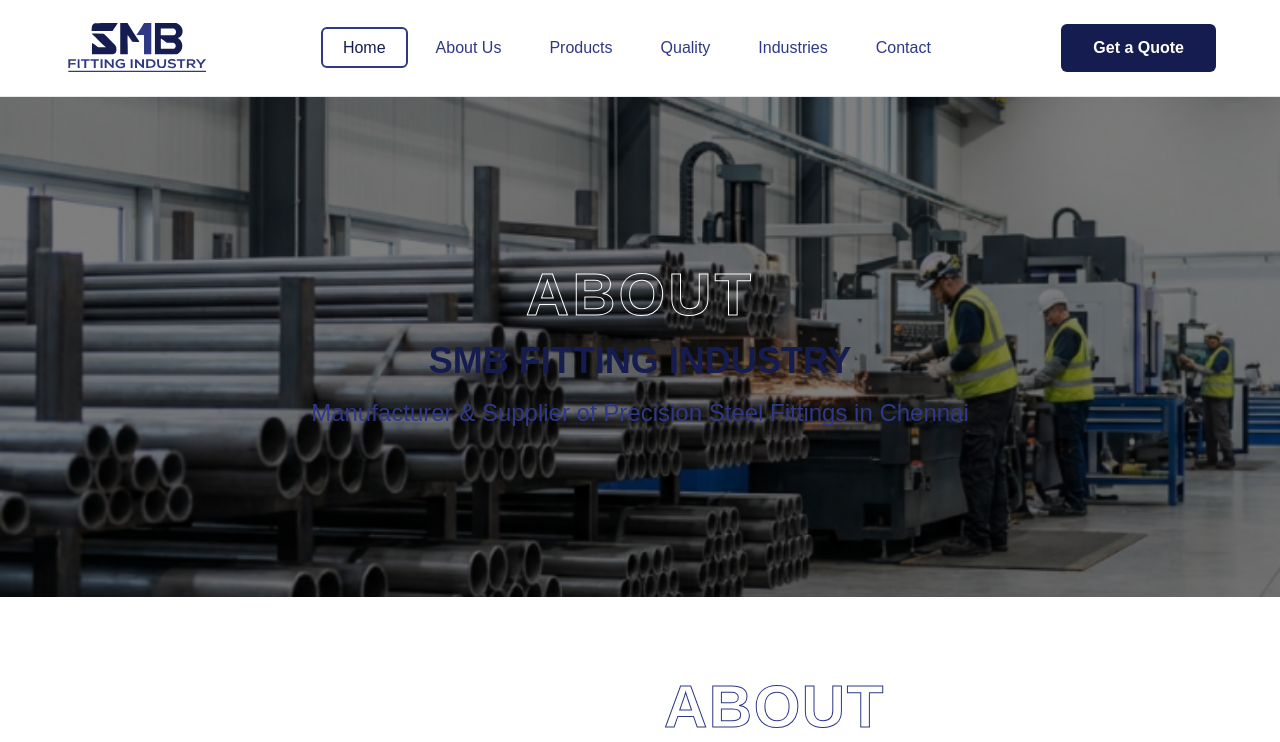
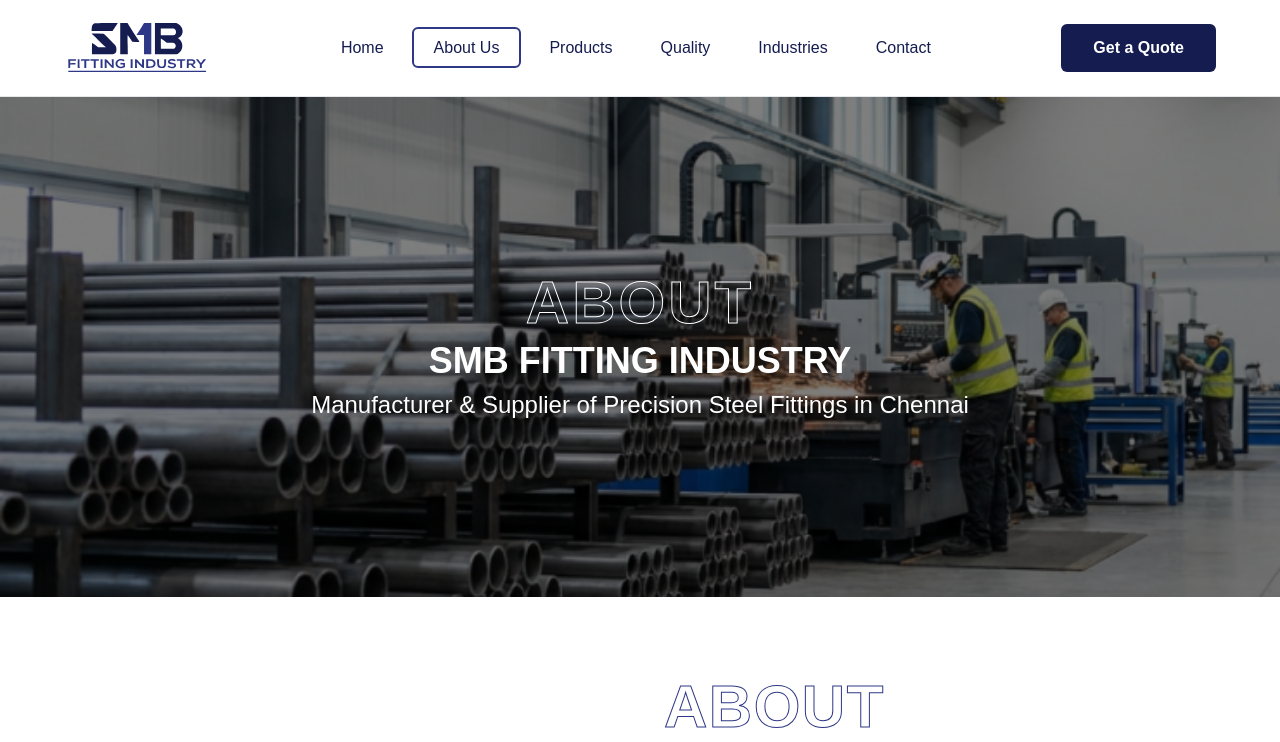
Before and after one commit to Mohammed-Burhani/smb-website, a Next.js app: page /about in a window 1280 px wide. Shown: the top 742 px of the page. Built offline with nearby package versions, Linux system fonts and the light colour scheme.

Commit message:
Navbar and footer working

```diff
--- a/app/components/Footer.tsx
+++ b/app/components/Footer.tsx
@@ -7,38 +7,38 @@
     { name: "Home", href: "/" },
     { name: "About Us", href: "/about" },
     { name: "Products", href: "/products" },
-    { name: "Services", href: "/services" },
+    { name: "Quality & Infrastructure", href: "/quality-infrastructure" },
+    { name: "Industries", href: "/industries" },
     { name: "Contact", href: "/contact" },
-    { name: "Enquiry Form", href: "/enquiry" },
-    { name: "FAQs", href: "/faqs" },
   ];
 
   return (
-    <footer className="w-full bg-white border-t border-gray-200">
+    <footer className="w-full bg-white border-t border-gray-200" role="contentinfo">
       <div className="px-8 lg:px-16 py-12">
         <div className="grid md:grid-cols-3 gap-12 max-w-7xl mx-auto">
           {/* Left - Logo and Description */}
-          <div className="space-y-4 text-center md:text-left">
-            <Link href="/" className="inline-block">
+          <div className="flex flex-col gap-4 text-center md:text-left">
+            <Link href="/" aria-label="SMB Fitting Industry - Home">
               <Image
                 src="/logo.svg"
-                alt="SMB Fitting Industry"
+                alt="SMB Fitting Industry logo"
                 width={180}
                 height={60}
                 className="h-14 w-auto"
               />
             </Link>
             <p className="text-sm leading-relaxed" style={{ color: 'var(--color-secondary)' }}>
-              Precision steel pipe fittings manufacturer and supplier in Tondiarpet, Chennai, specializing in mild steel elbows and industrial pipe fittings with reliable quality and service.
+              Precision steel pipe fittings manufacturer and supplier in Tondiarpet, Chennai,
+              specializing in mild steel elbows and industrial pipe fittings with reliable quality and service.
             </p>
           </div>
 
           {/* Middle - Quick Links */}
-          <div className="text-center">
-            <h4 className="text-base font-bold mb-6 uppercase tracking-wide" style={{ color: 'var(--color-primary)' }}>
+          <nav aria-label="Footer navigation">
+            <h4 className="text-base font-bold mb-6 uppercase tracking-wide text-center" style={{ color: 'var(--color-primary)' }}>
               Quick Links
             </h4>
-            <ul className="space-y-2.5">
+            <ul className="space-y-2.5 text-center" role="list">
               {quickLinks.map((link) => (
                 <li key={link.name}>
                   <Link
@@ -51,38 +51,35 @@
                 </li>
               ))}
             </ul>
-          </div>
+          </nav>
 
           {/* Right - Contact Info */}
           <div className="text-center md:text-right">
             <h4 className="text-base font-bold mb-6 uppercase tracking-wide" style={{ color: 'var(--color-primary)' }}>
               Contact Info
             </h4>
-            <div className="space-y-2.5 text-sm inline-block text-left" style={{ color: 'var(--color-secondary)' }}>
+            <address className="not-italic space-y-2.5 text-sm inline-block text-left" style={{ color: 'var(--color-secondary)' }}>
               <Body className="leading-relaxed">
-                <strong>New No. 404/406, Thiruvottiyur High Road,</strong><br />
-                <strong>Tondiarpet, Chennai - 600081,</strong><br />
-                <strong>Tamil Nadu, India</strong>
+                New No. 404/406, Thiruvottiyur High Road,<br />
+                Tondiarpet, Chennai - 600081,<br />
+                Tamil Nadu, India
               </Body>
-
               <Body>
-                <strong>Phone:</strong>{" "}
+                <strong>Phone: </strong>
                 <a href="tel:+919940485711" className="hover:underline" style={{ color: 'var(--color-secondary)' }}>
                   +91 99404 85711
                 </a>
               </Body>
-
               <Body>
-                <strong>Email:</strong>{" "}
+                <strong>Email: </strong>
                 <a href="mailto:smbfitting@gmail.com" className="hover:underline" style={{ color: 'var(--color-secondary)' }}>
                   smbfitting@gmail.com
                 </a>
               </Body>
-
               <Body>
-                <strong>Business Hours:</strong> Mon-Sat: 09:00 AM - 06:00 PM
+                <strong>Hours: </strong>Mon–Sat: 9:00 AM – 6:00 PM
               </Body>
-            </div>
+            </address>
           </div>
         </div>
       </div>
--- a/app/components/Navbar.tsx
+++ b/app/components/Navbar.tsx
@@ -1,7 +1,10 @@
+"use client";
+
+import { useState } from "react";
 import Image from "next/image";
 import Link from "next/link";
+import { usePathname } from "next/navigation";
 
-export default function Navbar() {
 const navLinks = [
   { name: "Home", href: "/" },
   { name: "About Us", href: "/about" },
@@ -11,8 +14,12 @@
   { name: "Contact", href: "/contact" },
 ];
 
+export default function Navbar() {
+  const [menuOpen, setMenuOpen] = useState(false);
+  const pathname = usePathname();
+
   return (
-    <nav className="w-full bg-white border-b border-gray-200" role="navigation" aria-label="Main navigation">
+    <nav className="w-full bg-white border-b border-gray-200 relative z-50" role="navigation" aria-label="Main navigation">
       <div className="px-8 lg:px-16">
         <div className="flex items-center justify-between h-24">
           {/* Logo */}
@@ -27,34 +34,33 @@
             />
           </Link>
 
-          {/* Desktop Navigation Links */}
+          {/* Desktop Links */}
           <ul className="hidden lg:flex items-center gap-2 list-none" role="list">
-            {navLinks.map((link, index) => (
+            {navLinks.map((link) => {
+              const active = pathname === link.href;
+              return (
                 <li key={link.name}>
                   <Link
                     href={link.href}
+                    className={`px-5 py-2.5 text-base font-medium transition-colors rounded-md ${active ? "border-2" : "hover:opacity-80"}`}
                     style={{
-                    color: index === 0 ? '#151C50' : '#2E3887',
-                    borderColor: index === 0 ? '#2E3887' : 'transparent'
+                      color: '#151C50',
+                      borderColor: active ? '#2E3887' : 'transparent',
                     }}
-                  className={`px-5 py-2.5 text-base font-medium transition-colors ${
-                    index === 0
-                      ? "border-2 rounded-md hover:bg-gray-50"
-                      : "hover:opacity-80"
-                  }`}
+                    aria-current={active ? "page" : undefined}
                   >
                     {link.name}
                   </Link>
                 </li>
-            ))}
+              );
+            })}
           </ul>
 
-          {/* CTA Button */}
+          {/* Desktop CTA */}
           <Link
-            href="/quote"
-            className="hidden lg:block px-8 py-3 text-white text-base font-semibold rounded-md transition-colors hover:opacity-90"
+            href="/contact"
+            className="hidden lg:block px-8 py-3 text-white text-base font-semibold rounded-md transition-opacity hover:opacity-90"
             style={{ backgroundColor: '#151C50' }}
-            aria-label="Get a quote from SMB Fitting Industry"
           >
             Get a Quote
           </Link>
@@ -62,16 +68,60 @@
           {/* Mobile Menu Button */}
           <button
             className="lg:hidden p-2 text-gray-700 hover:bg-gray-100 rounded-lg"
-            aria-label="Open navigation menu"
-            aria-expanded="false"
+            aria-label={menuOpen ? "Close navigation menu" : "Open navigation menu"}
+            aria-expanded={menuOpen}
             aria-controls="mobile-menu"
+            onClick={() => setMenuOpen((prev) => !prev)}
           >
+            {menuOpen ? (
+              <svg className="w-6 h-6" fill="none" stroke="currentColor" viewBox="0 0 24 24" aria-hidden="true">
+                <path strokeLinecap="round" strokeLinejoin="round" strokeWidth={2} d="M6 18L18 6M6 6l12 12" />
+              </svg>
+            ) : (
               <svg className="w-6 h-6" fill="none" stroke="currentColor" viewBox="0 0 24 24" aria-hidden="true">
                 <path strokeLinecap="round" strokeLinejoin="round" strokeWidth={2} d="M4 6h16M4 12h16M4 18h16" />
               </svg>
+            )}
           </button>
         </div>
       </div>
+
+      {/* Mobile Menu */}
+      {menuOpen && (
+        <div
+          id="mobile-menu"
+          className="lg:hidden absolute top-full left-0 w-full bg-white border-t border-gray-200 shadow-lg"
+        >
+          <ul className="flex flex-col py-4 px-8" role="list">
+            {navLinks.map((link) => {
+              const active = pathname === link.href;
+              return (
+                <li key={link.name}>
+                  <Link
+                    href={link.href}
+                    onClick={() => setMenuOpen(false)}
+                    className={`block py-3 text-base font-medium border-b border-gray-100 transition-colors ${active ? "font-bold" : "hover:opacity-70"}`}
+                    style={{ color: '#151C50' }}
+                    aria-current={active ? "page" : undefined}
+                  >
+                    {link.name}
+                  </Link>
+                </li>
+              );
+            })}
+            <li className="pt-4">
+              <Link
+                href="/contact"
+                onClick={() => setMenuOpen(false)}
+                className="block w-full text-center px-8 py-3 text-white font-semibold rounded-md"
+                style={{ backgroundColor: '#151C50' }}
+              >
+                Get a Quote
+              </Link>
+            </li>
+          </ul>
+        </div>
+      )}
     </nav>
   );
 }
--- a/app/components/PageBanner.tsx
+++ b/app/components/PageBanner.tsx
@@ -1,4 +1,5 @@
 import Image from "next/image";
+import { Body, H1, H2 } from "./Typography";
 
 interface PageBannerProps {
   image: string;
@@ -22,19 +23,19 @@
       </div>
 
       <div className="relative h-full flex items-center justify-center px-8">
-        <div className="text-center text-white space-y-4 max-w-4xl">
-          <h1
+        <div className="text-center text-white space-y-2 max-w-4xl">
+          <H1
             className="text-5xl lg:text-6xl font-bold tracking-wider"
             style={{ WebkitTextStroke: '1px white', color: 'transparent' }}
           >
             {outlinedText}
-          </h1>
-          <h2 className="text-3xl lg:text-4xl font-bold">
+          </H1>
+          <H2 className="text-3xl lg:text-4xl font-bold text-white">
             {solidText}
-          </h2>
-          <p className="text-xl lg:text-2xl font-light">
+          </H2>
+          <Body className="text-xl lg:text-2xl font-light text-white">
             {subtitle}
-          </p>
+          </Body>
         </div>
       </div>
     </section>
```
Lines whose indentation alone changed are shown as unchanged.
